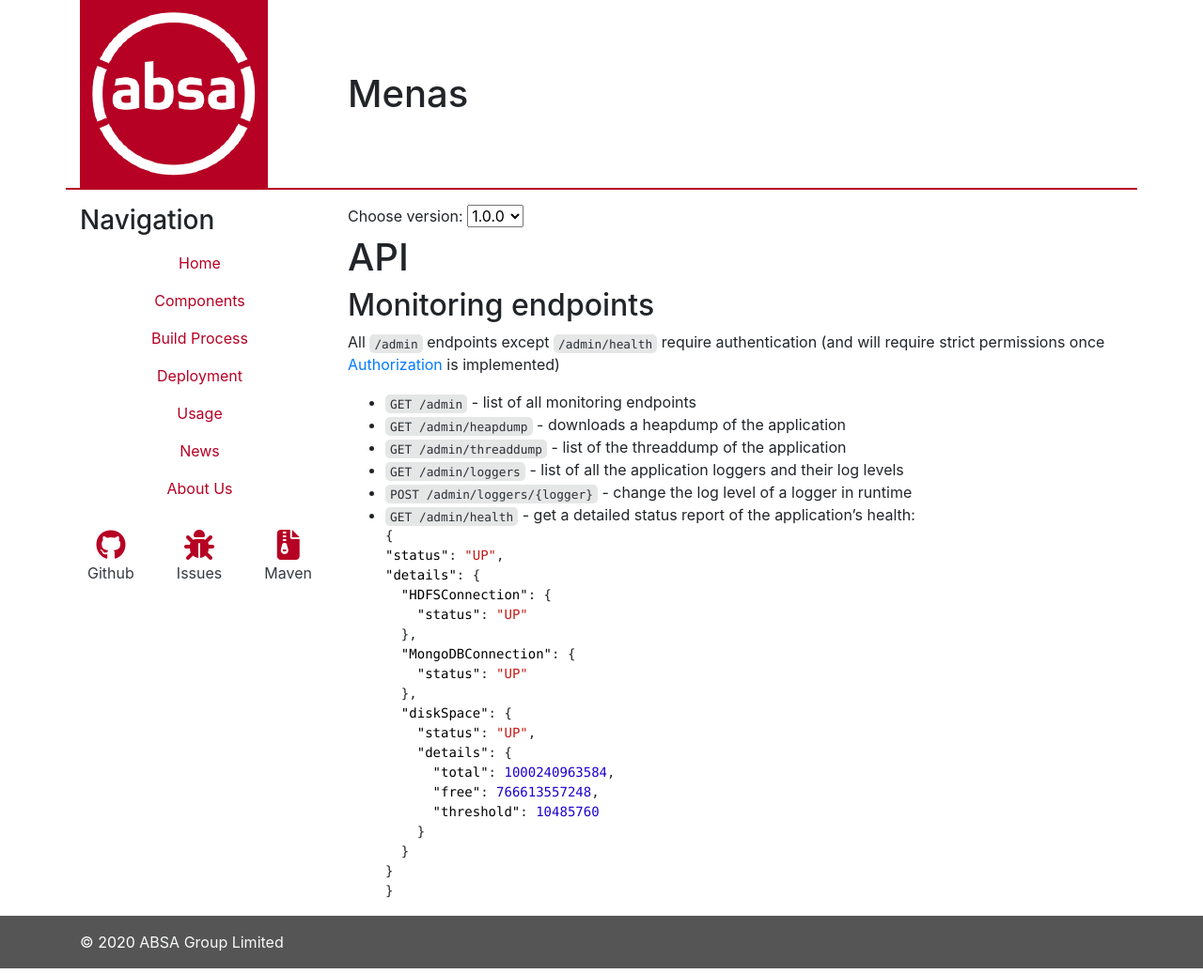
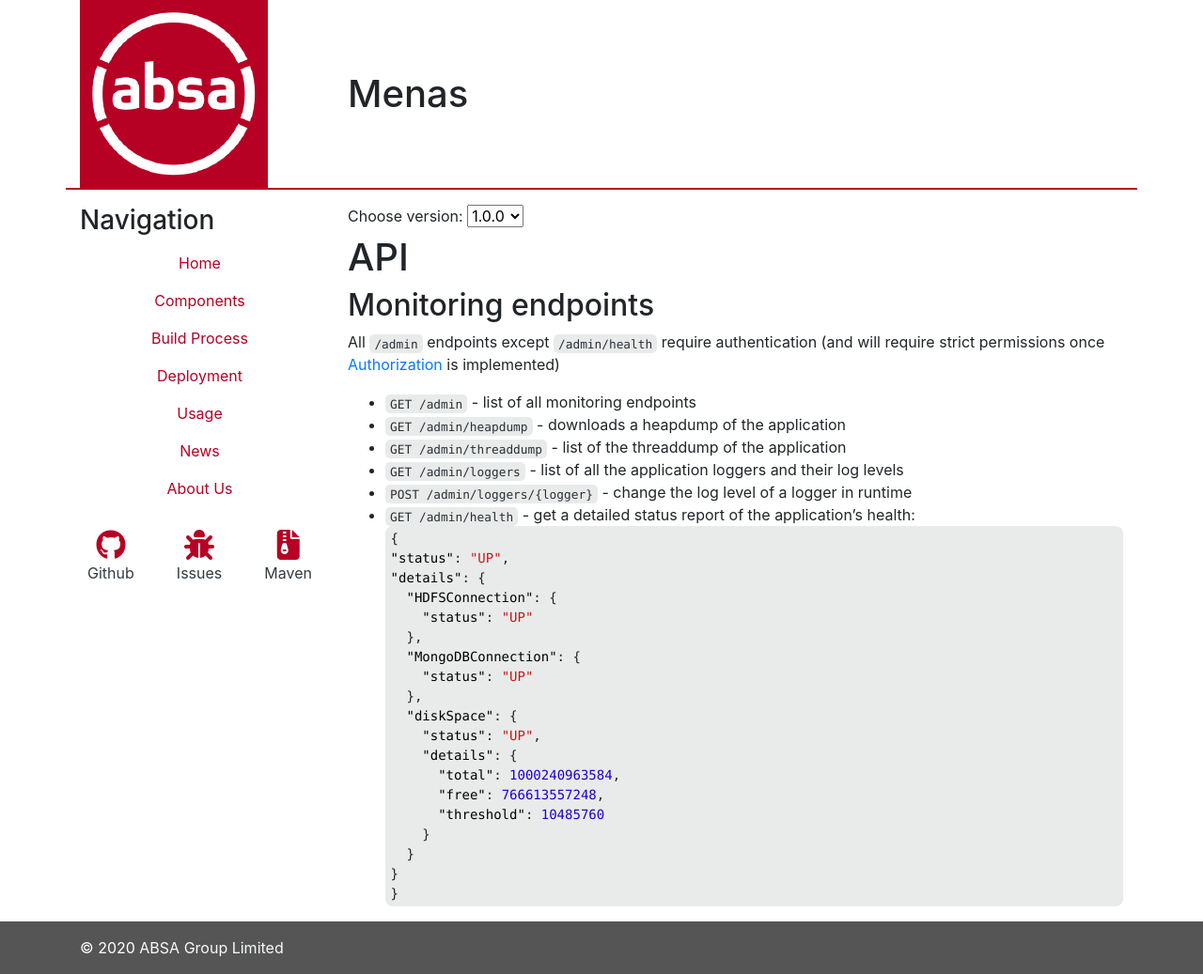
Before and after one commit to AbsaOSS/enceladus, a Jekyll site: the page built from _docs/1.0.0/menas.md, in a window 1280 px wide. Shown: the whole page at 94% size. Built offline with Jekyll 4.4.1, drawn with Linux system fonts in a browser that asks for light colours; nearby versions of some CDN libraries.

Commit message:
Update styles - background for code

```diff
--- a/_sass/main.scss
+++ b/_sass/main.scss
@@ -72,11 +72,17 @@
 }
 
 :not(pre) > code {
-  background-color: lightgrey;
   padding: .2em .4em;
   font-size: 80%;
   border-radius: 5px;
-  background-color:rgba(39, 42, 46, 0.116);
+  background-color:rgba(44, 48, 53, 0.1);
   color:rgb(43, 49, 54);
   font-family: SFMono-Regular,Consolas,Liberation Mono,Menlo,monospace;
 }
+
+
+pre.highlight  {
+  background-color:rgba(44, 48, 53, 0.1);
+  border-radius: 8px;
+  padding: .2em .4em;
+}
```
